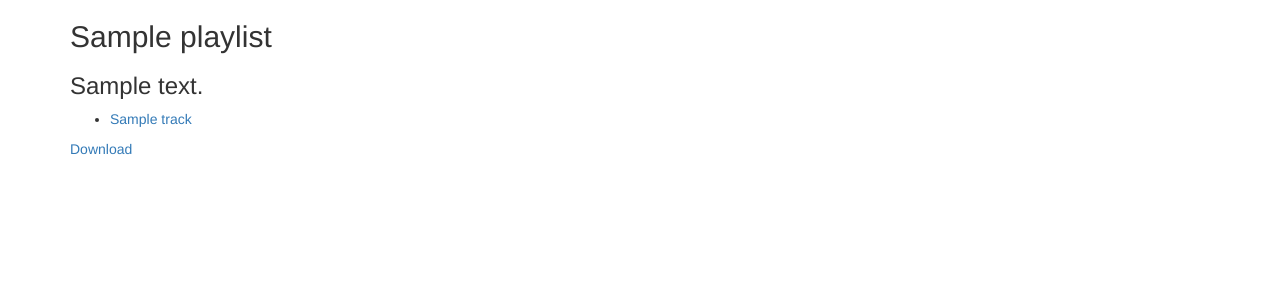
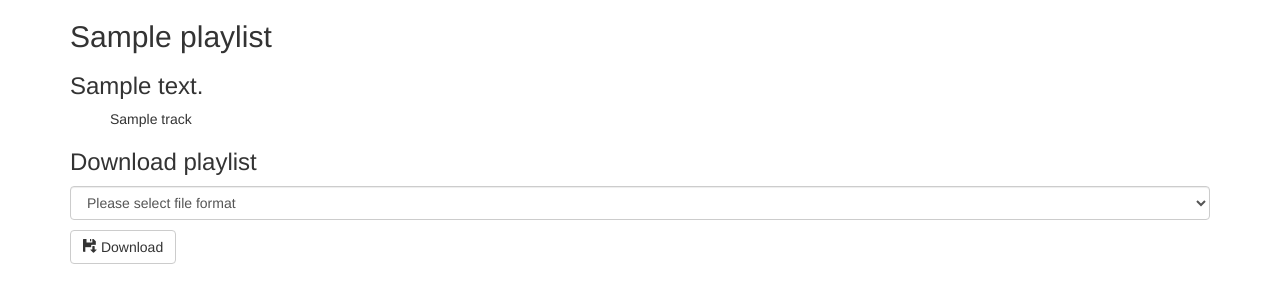
Before and after one commit to nvlbg/gepify, a Flask app: template gepify/templates/show_tracks.html in a window 1280 px wide. Shown: the top 303 px of the page. Run offline with Flask 2, Linux system fonts and the light colour scheme; the template is opened without the code that fills it: most values are stand-ins (such as "Sample title", 1, 10 or a date in 2020); parts of the project's set-up code (start-up, migrations or seed data) failed here and were passed over; some libraries are stand-ins or nearby versions.

Commit message:
some code refactoring

```diff
--- a/gepify/static/css/style.css
+++ b/gepify/static/css/style.css
@@ -1,3 +1,12 @@
 .main h1 {
     text-align: center;
 }
+
+form button[type=submit] {
+    margin: 10px 0;
+}
+
+.songs-list li, .playlists-list li {
+    margin: 4px 0;
+    list-style: none;
+}
--- a/gepify/templates/show_playlists.html
+++ b/gepify/templates/show_playlists.html
@@ -2,7 +2,7 @@
 
 {% block content %}
   <h1>Playlists</h1>
-  <ul>
+  <ul class="playlists-list">
   {% for playlist in playlists %}
     <li><a href="{{ url_for('spotify.playlist', id=playlist['id']) }}">{{ playlist['name'] }}</a> - {{ playlist['num_tracks'] }} tracks</li>
   {% endfor %}
--- a/gepify/templates/show_tracks.html
+++ b/gepify/templates/show_tracks.html
@@ -1,14 +1,37 @@
 {% extends "layout.html" %}
 {% block content %}
-  <h2>{{ playlist['name'] }}</h1>
+  <h2>{{ playlist['name'] }}</h2>
   {% if playlist['description'] %}
   <h3>{{ playlist['description'] }}</h3>
   {% endif %}
-  <ul>
-  {% for track, id in youtube_ids.items() %}
-    <li><a href="https://www.youtube.com/watch?v={{ id }}">{{ track }}</a></li>
+  <ul class="songs-list">
+  {% for track in playlist['tracks'] %}
+    <li>
+      {{ track['name'] }}
+      <span class="pull-right">
+      {% for format in SUPPORTED_FORMATS %}
+        <a href="{{ url_for('spotify.download_song', format=format, song=track['name']) }}"
+           class="label {{ 'label-success' if format in track['files'].keys() else 'label-default' }}">
+          {{ format }}
+        </a>
+      {% endfor %}
+      </span>
+    </li>
   {% endfor %}
   </ul>
 
-  <a href="{{ url_for('spotify.download_playlist', id=playlist['id']) }}">Download</a>
+  <h3>Download playlist</h3>
+  <form action="{{ url_for('spotify.download_playlist') }}" method="POST">
+    <select class="form-control">
+      <option value="" selected disabled>Please select file format</option>
+      {% for format in SUPPORTED_FORMATS %}
+        <option value="{{ format }}">{{ format }}</option>
+      {% endfor %}
+    </select>
+
+    <button type="submit" class="btn btn-default">
+      <span class="glyphicon glyphicon-floppy-save" aria-hidden="true"></span>
+      Download
+    </button>
+  </form>
 {% endblock %}
```
Also changed, not shown: gepify/providers/__init__.py (+18 -0 lines), gepify/services/spotify/models.py (+42 -42 lines), gepify/services/spotify/views.py (+15 -11 lines).
